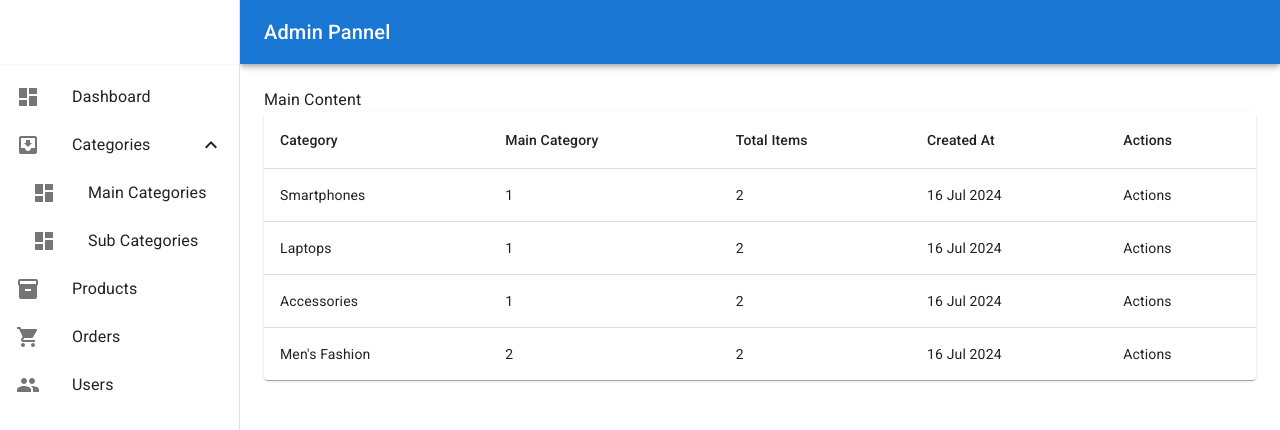
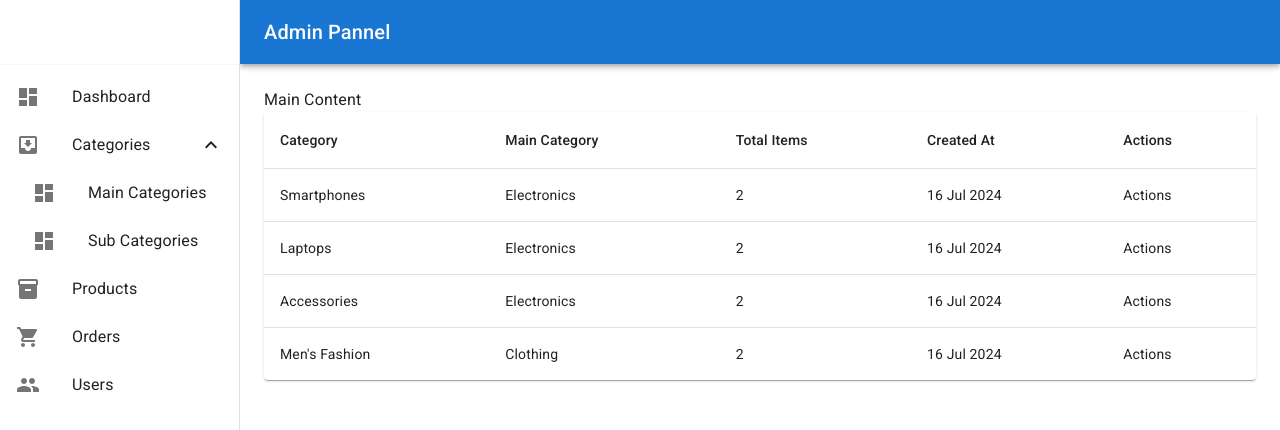
Before and after one commit to SumitDongare/project-01_admin-portal, a React (Create React App) app: page /pages/categories/sub-categories in a window 1280 px wide. Shown: the top 430 px of the page. Built offline with nearby package versions, Linux system fonts and the light colour scheme.

Commit message:
mapping of category name from mainCategorySlice to subCategorySlice

```diff
--- a/src/pages/categories/sub-categories/SubCategoriesList.js
+++ b/src/pages/categories/sub-categories/SubCategoriesList.js
@@ -4,7 +4,23 @@ import { Paper, Table, TableBody, TableCell, TableContainer, TableHead, TableRow
 import moment from 'moment';
 
 export default function SubCategoriesList() {
-  const subCategories = useSelector((store) => store.subCategories);
+  const mainCategories = useSelector((store) => store.mainCategories);
+
+  const mapping = mainCategories.reduce((mapp, category)=>{
+     mapp[category.id] = category.name
+     return mapp
+  }, {})
+
+  console.log(mapping)
+
+  const subCategoriesData = useSelector((store) => store.subCategories);
+
+  const subCategories = subCategoriesData.map(subCategory => {
+    return {...subCategory, mainCategory : mapping[subCategory.categoryId] }
+  })
+
+  console.log(subCategories)
+
   return (
     <div>
        <TableContainer component={Paper}>
@@ -27,7 +43,7 @@ export default function SubCategoriesList() {
                 <TableCell component="th" scope="row">
                   {row.name}
                 </TableCell>
-                <TableCell >{row.categoryId}</TableCell>
+                <TableCell >{row.mainCategory}</TableCell>
                 <TableCell >{row.totalItems}</TableCell>
                 <TableCell >{ moment(row.createdAt).format('DD MMM YYYY')}</TableCell>
                 <TableCell ><div>Actions</div></TableCell>
```
